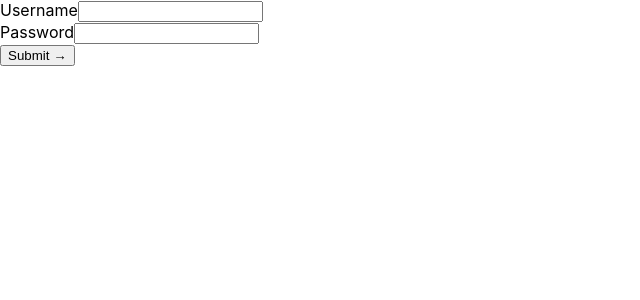
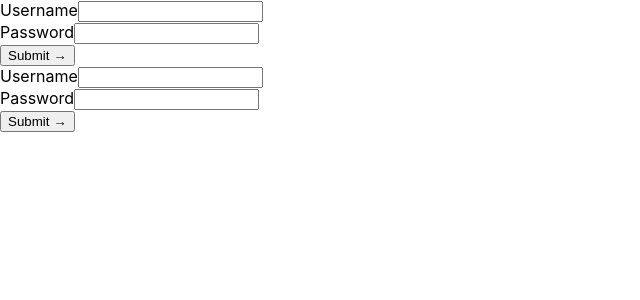
Before and after one commit to hcopasstarke/FE-HailiCopasStarke, a React (Create React App) app: page / in a window 1280 px wide. Shown: the top 300 px of the page, without its empty margins (0-640 px from the left). Built offline with nearby package versions, Linux system fonts and the light colour scheme.

Commit message:
front - back

```diff
--- a/package.json
+++ b/package.json
@@ -35,7 +35,7 @@
   "scripts": {
     "test": "jest",
     "start": "node index.js",
-    "server": "nodemon index.js"
+    "server": "nodemon src/index.js"
   },
   "eslintConfig": {
     "extends": "react-app"
--- a/src/App.js
+++ b/src/App.js
@@ -18,7 +18,7 @@ function App() {
   return (
     <div className='container'>
       <Route exact path="/" component={RegForm} />
-      <Route path="/login" component={LoginForm} />
+      <Route path="/" component={LoginForm} />
     </div>
   );
 }
--- a/src/forms/LoginForm.js
+++ b/src/forms/LoginForm.js
@@ -3,16 +3,16 @@ import { Formik, Form, Field } from 'formik';
 import * as Yup from 'yup';
 import axios from 'axios';
 import { Redirect } from 'react-router-dom';
-import {useStoredLocalVal} from '../hooks/useStoredLocalVal';
+import { useStoredLocalVal } from '../hooks/useStoredLocalVal';
 
-export default function RegForm() {
+export default function LoginForm() {
     // Created default thing to be exported from this component module.
     // Destructure returned array from default call to useStoredLocalVal hook.
     // Sets value of token to key 'token', second member of destructured array used to
     // set token in local storage (later)
     const [token, setToken] = useStoredLocalVal('token');
     if (token) {
-         return <Redirect to='/BucketList' />;
+         return <Redirect to='/' />;
     }
     // if statement says that if you have a token (signed in), you can go to /recipe.
     // otherwise, render the registration form.
@@ -41,7 +41,7 @@ export default function RegForm() {
                         // re-enables submit button
                         formikBag.setSubmitting(false)
                         // redirects user to '/BucketList/
-                        formikBag.props.history.push('/BucketList');
+                        formikBag.props.history.push('/');
                     })
                     .catch(error => {
                         // if request fails, logs error and re-enables submit button
--- a/src/forms/RegForm.js
+++ b/src/forms/RegForm.js
@@ -12,7 +12,7 @@ export default function RegForm() {
     // set token in local storage (later)
     const [token, setToken] = useStoredLocalVal('token');
     if (token) {
-         return <Redirect to='/BucketList' />;
+         return <Redirect to='/' />;
     }
     // if statement says that if you have a token (signed in), you can go to /recipe.
     // otherwise, render the registration form.
@@ -41,7 +41,7 @@ export default function RegForm() {
                         // re-enables submit button
                         formikBag.setSubmitting(false)
                         // redirects user to '/BucketList/
-                        formikBag.props.history.push('/BucketList');
+                        formikBag.props.history.push('/');
                     })
                     .catch(error => {
                         // if request fails, logs error and re-enables submit button
--- a/src/utils/PrivateRoute.js
+++ b/src/utils/PrivateRoute.js
@@ -1,5 +1,5 @@
 import React from 'react';
-import {Route, Redirect} from 'react-router-dom';
+import { Route, Redirect } from 'react-router-dom';
 
 // Checks if user is authenticated. If yes, renders 'component' prop.
 // If no, redirects to '/' (regform component).
```
